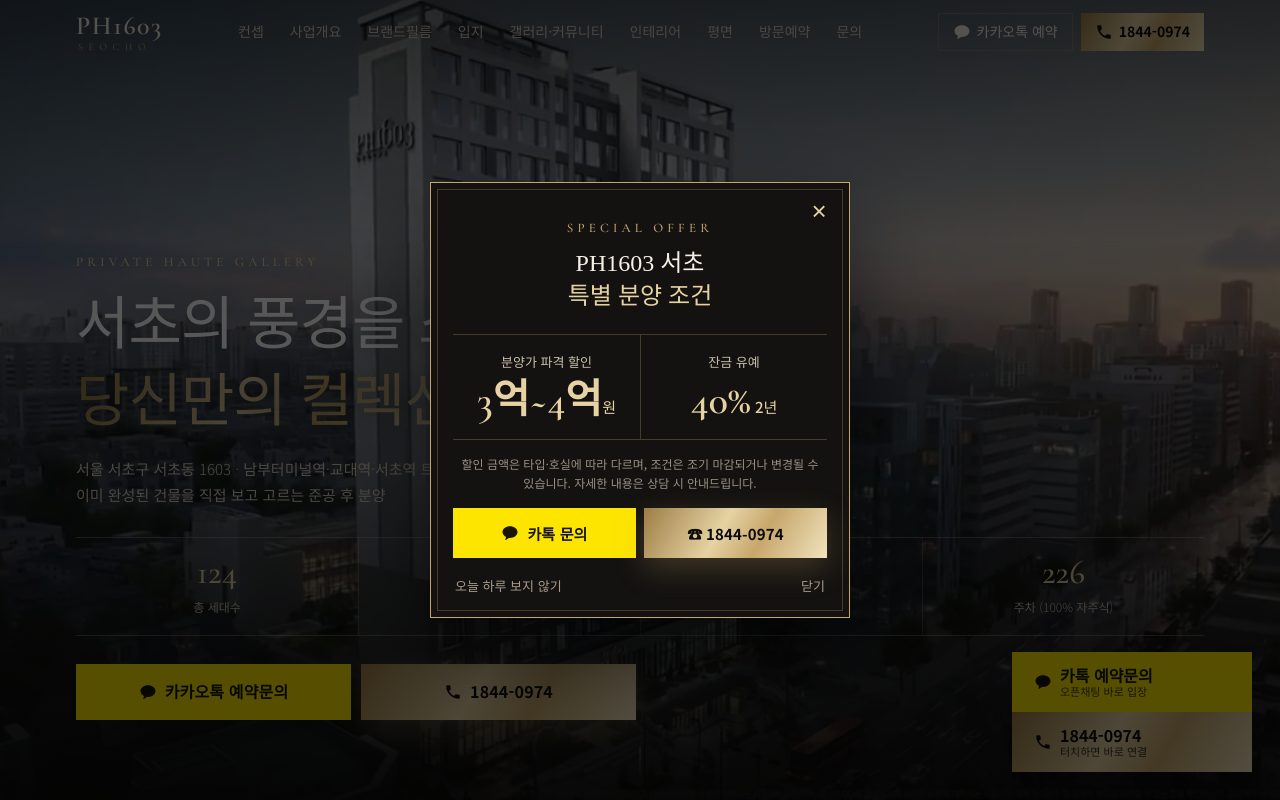
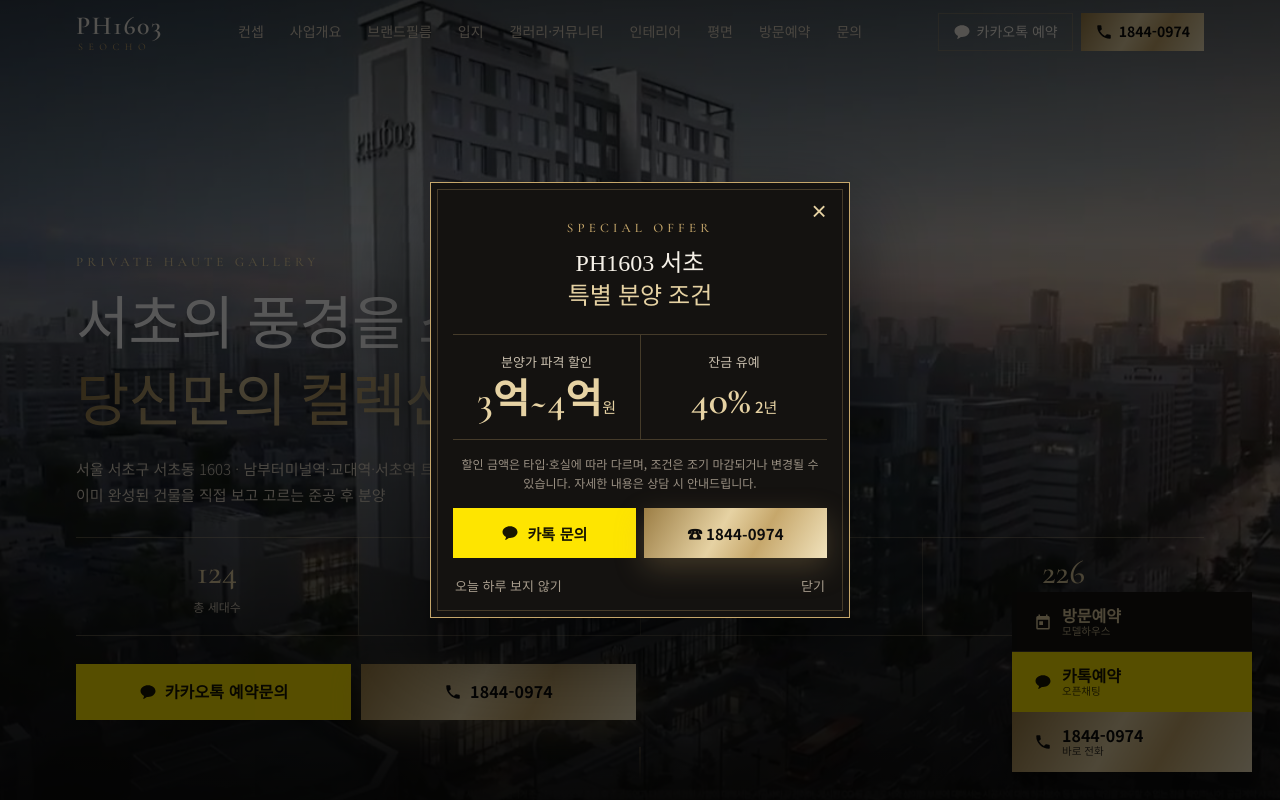
Before and after one commit to jmjj990312-afk/ph1603, a plain HTML site: page index.html in a window 1280 px wide. Shown: the top 800 px of the page. Drawn offline with nearby package versions, Linux system fonts and the light colour scheme.

Commit message:
하단 고정바 3개 (방문예약·카톡예약·전화)
Co-Authored-By: Claude Opus 5.5 <noreply@anthropic.com>

```diff
--- a/index.html
+++ b/index.html
@@ -228,9 +228,11 @@ footer a{color:var(--gold2)}
 footer button{background:none;border:0;color:var(--gold2);text-decoration:underline;font-size:12.5px;cursor:pointer;font-family:inherit;padding:0}
 
 /* fixed bar */
-.fix{position:fixed;left:0;right:0;bottom:0;z-index:60;display:grid;grid-template-columns:minmax(0,1fr) minmax(0,1fr);padding-bottom:env(safe-area-inset-bottom,0px);background:var(--bk);box-shadow:0 -6px 24px rgba(0,0,0,.35)}
-.fix a{display:flex;align-items:center;justify-content:center;gap:8px;height:64px;font-weight:700;font-size:16px;text-align:left;line-height:1.25}
-.fix a small{display:block;font-size:11px;font-weight:400;opacity:.8}
+.fix{position:fixed;left:0;right:0;bottom:0;z-index:60;display:grid;grid-template-columns:repeat(3,minmax(0,1fr));padding-bottom:env(safe-area-inset-bottom,0px);background:var(--bk);box-shadow:0 -6px 24px rgba(0,0,0,.35)}
+.fix a{display:flex;flex-direction:column;align-items:center;justify-content:center;gap:2px;height:64px;font-weight:700;font-size:15px;text-align:center;line-height:1.2;padding:0 4px}
+.fix a span{display:block}
+.fix a small{display:block;font-size:10.5px;font-weight:400;opacity:.8}
+.fix .f0{background:var(--bk2);color:var(--gold2);border-right:1px solid var(--line)}
 .fix .f1{background:var(--kakao);color:#191600}
 .fix .f2{background:var(--goldg);color:var(--bk)}
 
@@ -315,7 +317,8 @@ footer button{background:none;border:0;color:var(--gold2);text-decoration:underl
   .locgrid{grid-template-columns:minmax(0,6fr) minmax(0,5fr);gap:56px;align-items:start}
   .unit{grid-template-columns:minmax(0,7fr) minmax(0,4fr);gap:56px}
   .fix{left:auto;right:28px;bottom:28px;width:240px;grid-template-columns:1fr;box-shadow:0 18px 50px rgba(0,0,0,.35)}
-  .fix a{height:60px;justify-content:flex-start;padding:0 22px}
+  .fix a{height:60px;flex-direction:row;justify-content:flex-start;gap:10px;padding:0 22px;text-align:left;font-size:16px}
+  .fix .f0{border-right:0;border-bottom:1px solid var(--line)}
   .pdesc{grid-template-columns:minmax(0,4fr) minmax(0,7fr);align-items:end;gap:40px}
 }
 @media (max-width:899px){
@@ -342,7 +345,8 @@ footer button{background:none;border:0;color:var(--gold2);text-decoration:underl
   .hb.call svg{display:none}
   .types{grid-template-columns:repeat(2,minmax(0,1fr))}
   .g2,.g3{grid-template-columns:minmax(0,1fr)}
-  .fix a{font-size:14px;gap:5px}
+  .fix a{font-size:13.5px}
+  .fix a small{font-size:10px}
 }
 @media (prefers-reduced-motion:reduce){
   .js .rv{opacity:1;transform:none;transition:none}
@@ -708,8 +712,9 @@ footer button{background:none;border:0;color:var(--gold2);text-decoration:underl
 </footer>
 
 <div class="fix">
-  <a class="f1 kakao-link" href="https://open.kakao.com/o/sjeUHrXi" target="_blank" rel="noopener"><svg class="i" viewBox="0 0 24 24"><path d="M12 3C6.5 3 2 6.5 2 10.8c0 2.8 1.9 5.2 4.7 6.6l-1 3.6c-.1.3.3.6.6.4l4.2-2.8c.5.1 1 .1 1.5.1 5.5 0 10-3.5 10-7.9S17.5 3 12 3z"/></svg><span>카톡 예약문의<small>오픈채팅 바로 입장</small></span></a>
-  <a class="f2" href="tel:18440974"><svg class="i" viewBox="0 0 24 24"><path d="M6.6 10.8a15.1 15.1 0 0 0 6.6 6.6l2.2-2.2c.3-.3.7-.4 1-.2 1.1.4 2.3.6 3.6.6.6 0 1 .4 1 1V20c0 .6-.4 1-1 1A17 17 0 0 1 3 4c0-.6.4-1 1-1h3.5c.6 0 1 .4 1 1 0 1.3.2 2.5.6 3.6.1.3 0 .7-.2 1z"/></svg><span>1844-0974<small>터치하면 바로 연결</small></span></a>
+  <a class="f0" href="#reserve"><svg class="i" viewBox="0 0 24 24"><path d="M19 4h-1V2h-2v2H8V2H6v2H5a2 2 0 0 0-2 2v14a2 2 0 0 0 2 2h14a2 2 0 0 0 2-2V6a2 2 0 0 0-2-2zm0 16H5V9h14v11zM7 11h5v5H7z"/></svg><span>방문예약<small>모델하우스</small></span></a>
+  <a class="f1 kakao-link" href="https://open.kakao.com/o/sjeUHrXi" target="_blank" rel="noopener"><svg class="i" viewBox="0 0 24 24"><path d="M12 3C6.5 3 2 6.5 2 10.8c0 2.8 1.9 5.2 4.7 6.6l-1 3.6c-.1.3.3.6.6.4l4.2-2.8c.5.1 1 .1 1.5.1 5.5 0 10-3.5 10-7.9S17.5 3 12 3z"/></svg><span>카톡예약<small>오픈채팅</small></span></a>
+  <a class="f2" href="tel:18440974"><svg class="i" viewBox="0 0 24 24"><path d="M6.6 10.8a15.1 15.1 0 0 0 6.6 6.6l2.2-2.2c.3-.3.7-.4 1-.2 1.1.4 2.3.6 3.6.6.6 0 1 .4 1 1V20c0 .6-.4 1-1 1A17 17 0 0 1 3 4c0-.6.4-1 1-1h3.5c.6 0 1 .4 1 1 0 1.3.2 2.5.6 3.6.1.3 0 .7-.2 1z"/></svg><span>1844-0974<small>바로 전화</small></span></a>
 </div>
 
 <div class="promo" id="promo" role="dialog" aria-modal="true" aria-labelledby="promoT" hidden>
```
